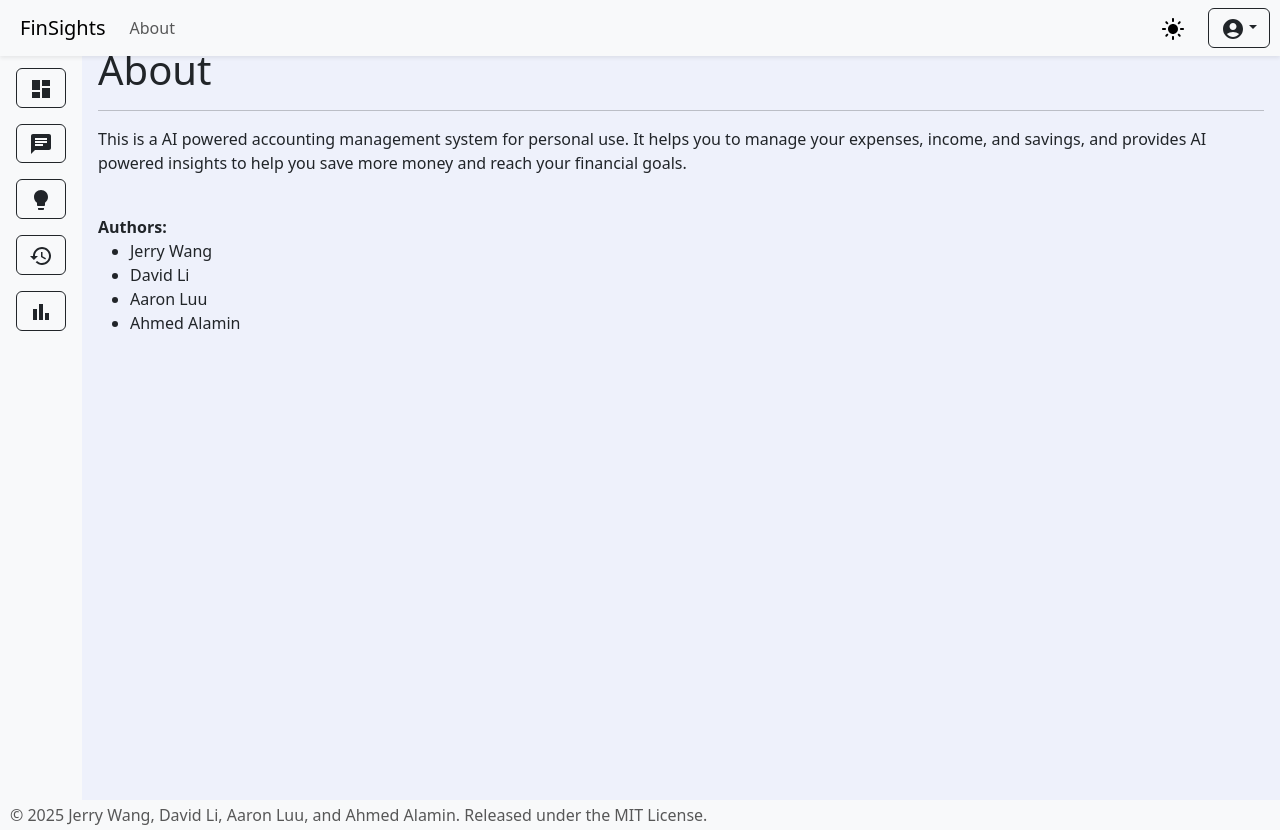
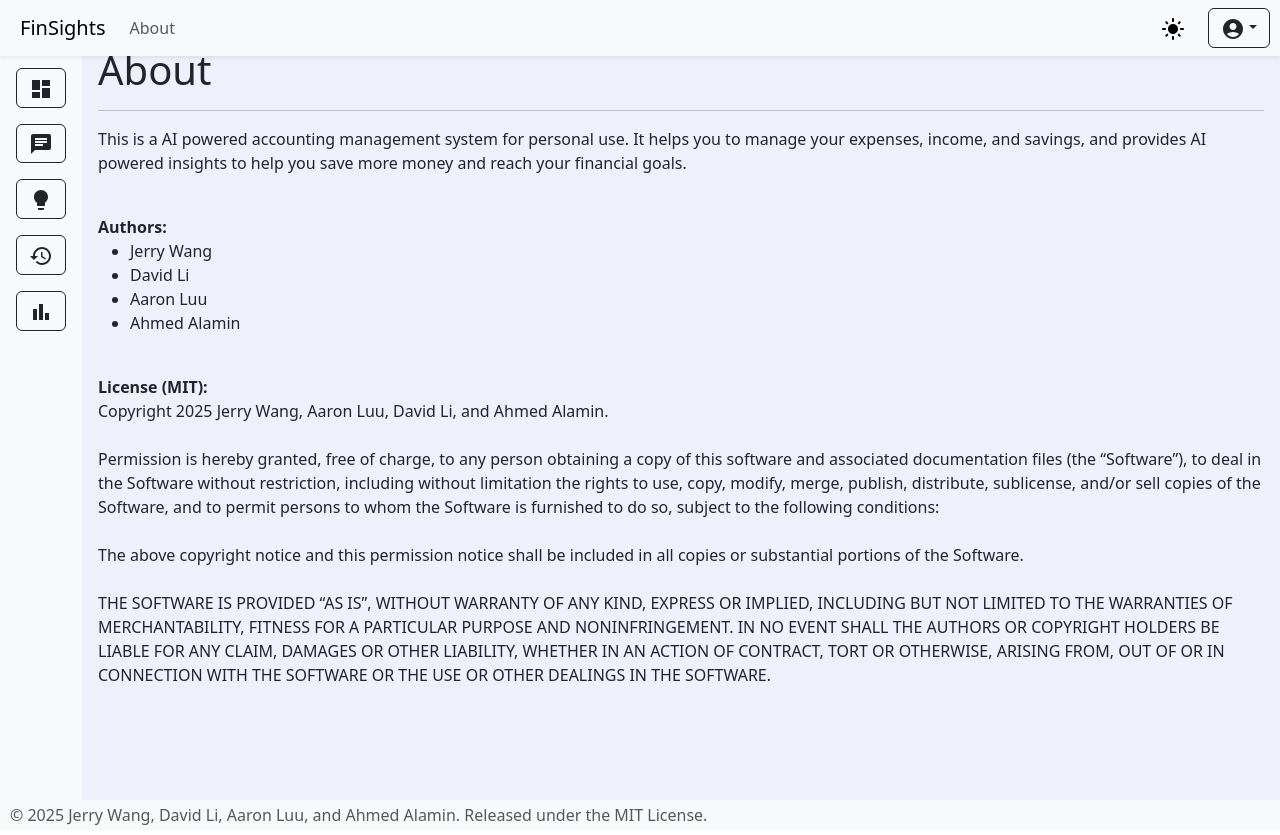
Before and after one commit to gdawerty/Data.js, a React (Vite) app in the folder frontend/: page /about in a window 1280 px wide. Built offline with nearby package versions, Linux system fonts and the light colour scheme; the HTML template or start-up script is replaced by a standard one.

Commit message:
Added readme, license

```diff
--- a/frontend/src/pages/About.tsx
+++ b/frontend/src/pages/About.tsx
@@ -6,9 +6,8 @@
       <h1>About</h1>
       <hr />
       <p>
-        This is a AI powered accounting management system for personal use. It
-        helps you to manage your expenses, income, and savings, and provides
-        AI powered insights to help you save more money and reach your financial
+        This is a AI powered accounting management system for personal use. It helps you to manage your expenses,
+        income, and savings, and provides AI powered insights to help you save more money and reach your financial
         goals.
       </p>
       <br />
@@ -21,6 +20,28 @@
           <li>Ahmed Alamin</li>
         </ul>
       </p>
+      <br />
+      <strong>License (MIT): </strong>
+      <p>
+        Copyright 2025 Jerry Wang, Aaron Luu, David Li, and Ahmed Alamin.
+        <br />
+        <br />
+        Permission is hereby granted, free of charge, to any person obtaining a copy of this software and associated
+        documentation files (the “Software”), to deal in the Software without restriction, including without limitation
+        the rights to use, copy, modify, merge, publish, distribute, sublicense, and/or sell copies of the Software, and
+        to permit persons to whom the Software is furnished to do so, subject to the following conditions:
+        <br />
+        <br />
+        The above copyright notice and this permission notice shall be included in all copies or substantial portions of
+        the Software.
+        <br />
+        <br />
+        THE SOFTWARE IS PROVIDED “AS IS”, WITHOUT WARRANTY OF ANY KIND, EXPRESS OR IMPLIED, INCLUDING BUT NOT LIMITED TO
+        THE WARRANTIES OF MERCHANTABILITY, FITNESS FOR A PARTICULAR PURPOSE AND NONINFRINGEMENT. IN NO EVENT SHALL THE
+        AUTHORS OR COPYRIGHT HOLDERS BE LIABLE FOR ANY CLAIM, DAMAGES OR OTHER LIABILITY, WHETHER IN AN ACTION OF
+        CONTRACT, TORT OR OTHERWISE, ARISING FROM, OUT OF OR IN CONNECTION WITH THE SOFTWARE OR THE USE OR OTHER
+        DEALINGS IN THE SOFTWARE.
+      </p>
     </div>
   );
 };
```
Also changed, not shown: 2 other files (tests, documents, lock files or other folders).
